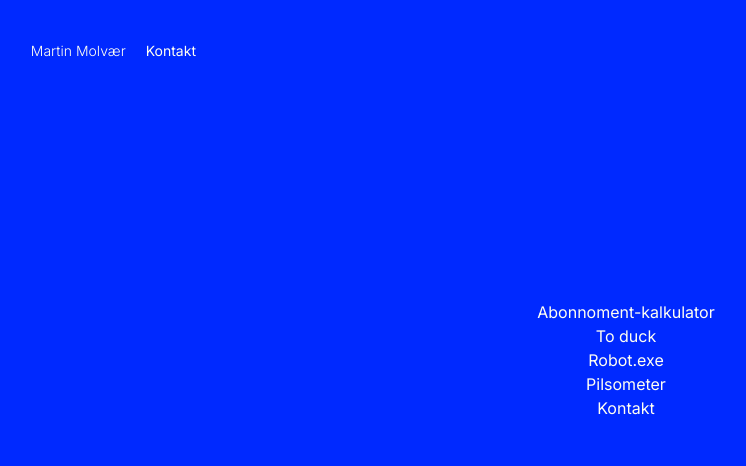
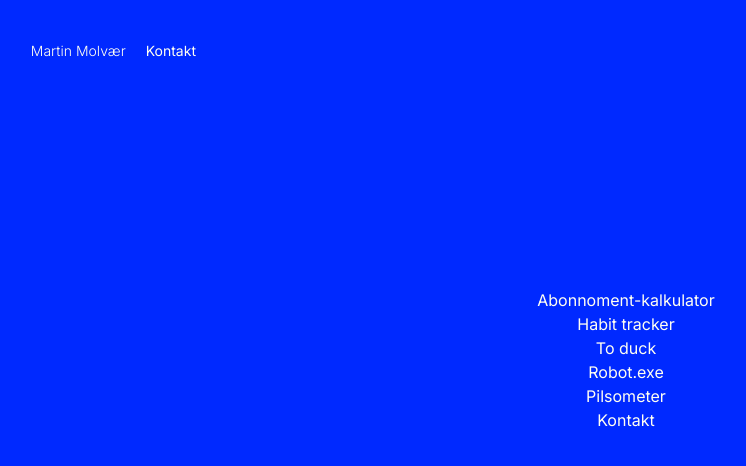
Before and after one commit to martinmolvaer/martin, a Next.js app: page / in a window 1280 px wide. Shown: the top 466 px of the page, without its empty margins (14-760 px from the left). Built offline with nearby package versions, Linux system fonts and the light colour scheme.

Commit message:
add habit tracker

```diff
--- a/pages/index.js
+++ b/pages/index.js
@@ -17,6 +17,9 @@ export default function Home() {
           <div className="wrapper">
             <a className="link" href="https://stromme.vercel.app">
               Abonnoment-kalkulator
+            </a>
+            <a className="link" href="https://habits-three-vert.vercel.app/">
+              Habit tracker
             </a>
             <a className="link" href="https://to-duck.vercel.app">
               To duck
```
